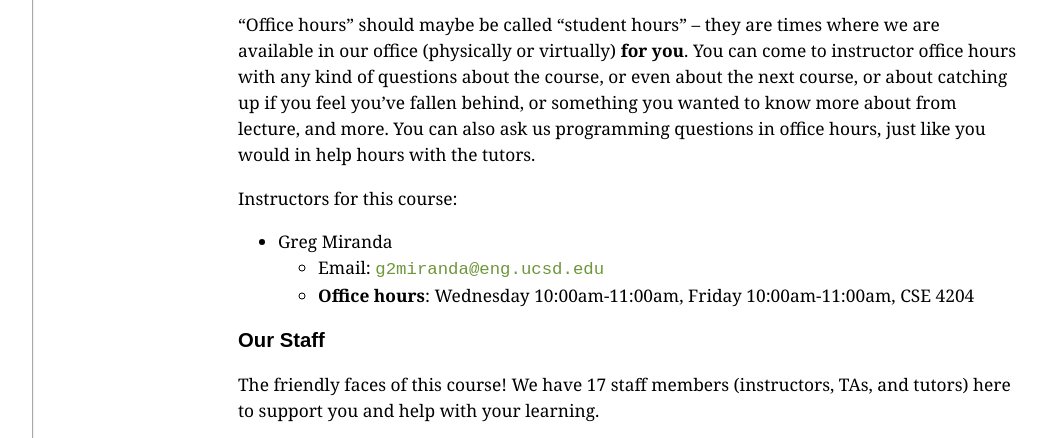
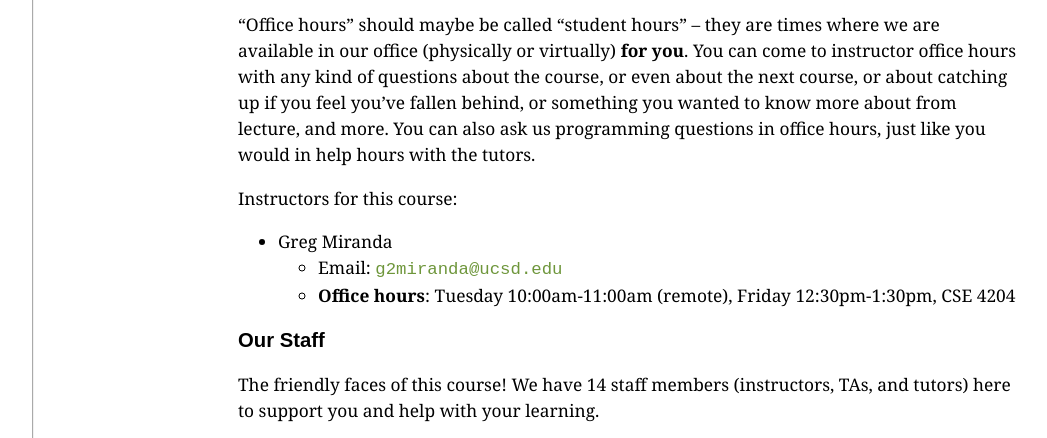
Before and after one commit to ucsd-cse12-f23/ucsd-cse12-f23.github.io, a Jekyll site: the page built from help-hours.md, in a window 1280 px wide and 900 px high, scrolled down 3421 px, cut to the strip 0-438 px from the top of the window. Shown: the whole strip, without its empty margins (56-1103 px from the left). Built offline with Jekyll 4.4.1, drawn with Linux system fonts in a browser that asks for light colours.

Commit message:
Update help-hours.md

```diff
--- a/help-hours.md
+++ b/help-hours.md
@@ -68,11 +68,11 @@ help hours with the tutors.
 
 Instructors for this course:
 - Greg Miranda
-  - Email: `g2miranda@eng.ucsd.edu`
-  - **Office hours**: Wednesday 10:00am-11:00am, Friday 10:00am-11:00am, CSE 4204
+  - Email: `g2miranda@ucsd.edu`
+  - **Office hours**: Tuesday 10:00am-11:00am (remote), Friday 12:30pm-1:30pm, CSE 4204
 
 ### Our Staff
-The friendly faces of this course! We have 17 staff members (instructors, TAs, and tutors) here
+The friendly faces of this course! We have 14 staff members (instructors, TAs, and tutors) here
 to support you and help with your learning.
 
 <iframe src="https://docs.google.com/spreadsheets/d/e/2PACX-1vRd1yZs9E5hFeE1yVnaVh6mVEXF86Huw-T7QtoLgPDSym0Ltw5-vY_4hW2_KzhOsO-LnPRqQ2RRcEzx/pubhtml?gid=0&amp;single=true&amp;widget=true&amp;headers=false" width="100%" height="750px"></iframe>
```
